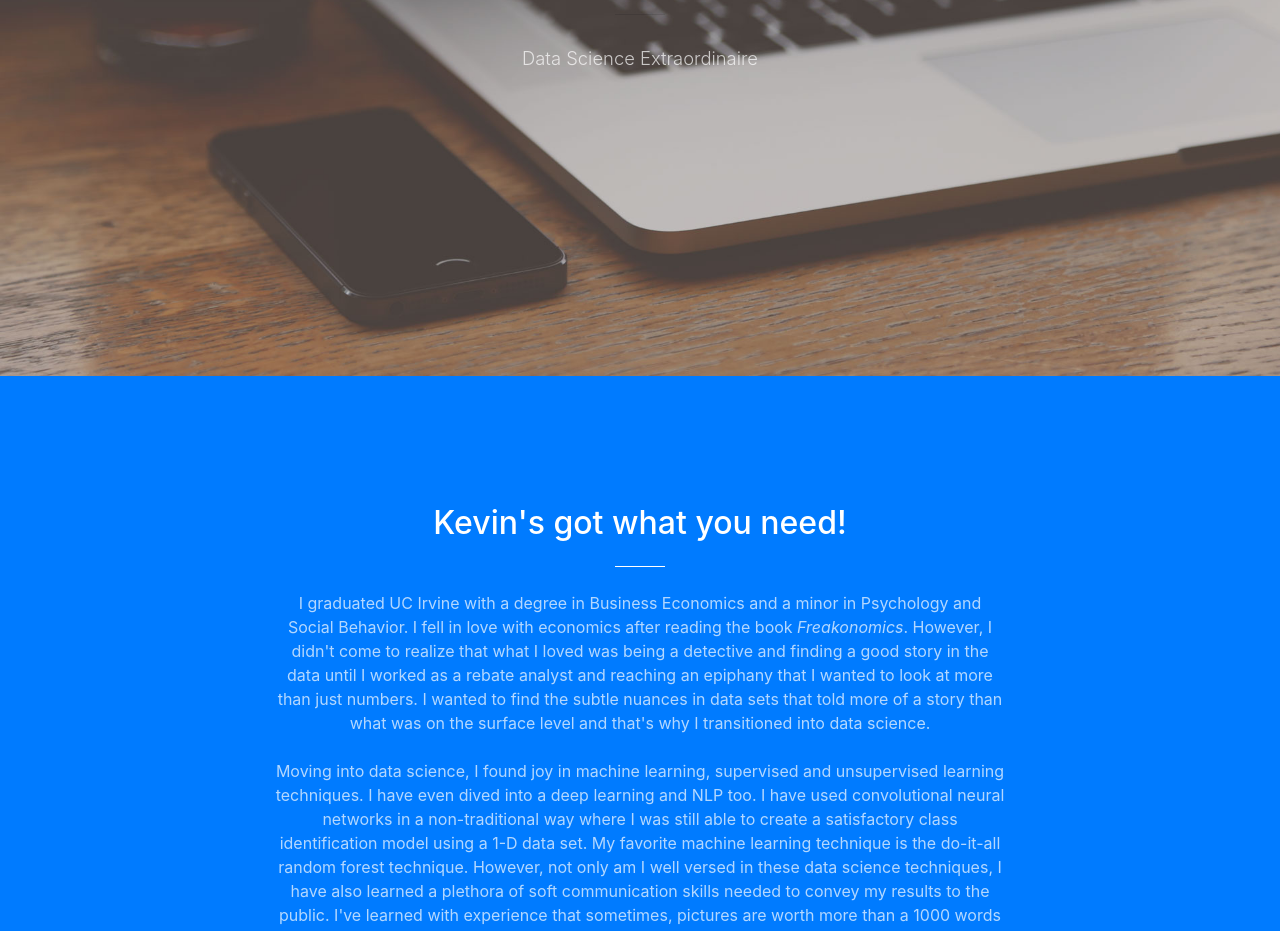
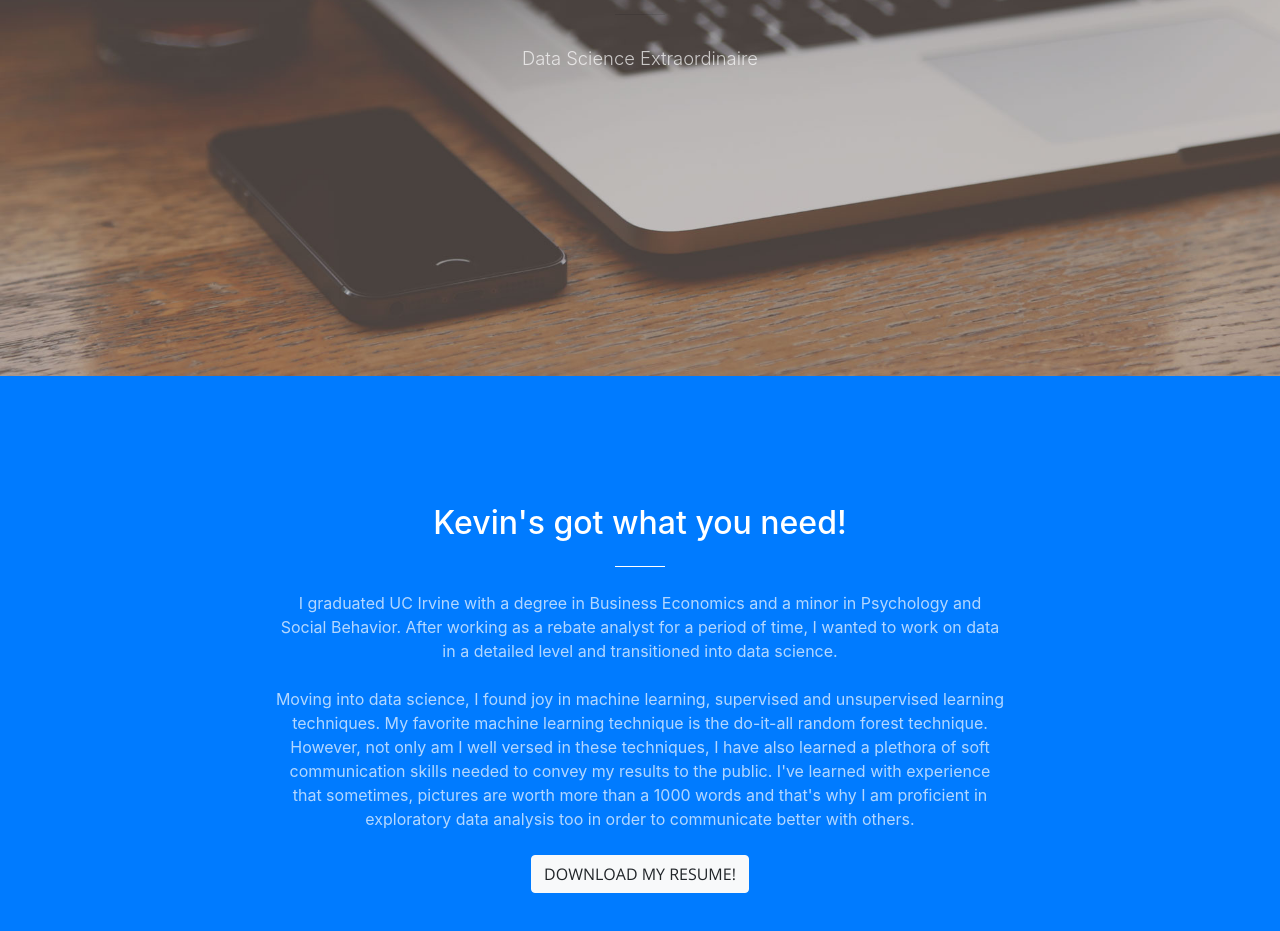
Before and after one commit to lamkg/lamkg.github.io, a website with bundled scripts: page index.html in a window 1280 px wide. Shown: the part 424-1355 px from the top of the page. Built offline with nearby package versions, Linux system fonts and the light colour scheme.

Commit message:
Semantic Edits

```diff
--- a/index.html
+++ b/index.html
@@ -59,7 +59,7 @@
         <div class="row">
           <div class="col-lg-10 mx-auto">
             <h1 class="text-uppercase">
-              <strong>Thank you for visiting my portfolio</strong>
+              <strong>Welcome to my portfolio</strong>
             </h1>
             <hr>
           </div>
@@ -77,15 +77,13 @@
           <div class="col-lg-8 mx-auto text-center">
             <h2 class="section-heading text-white">Kevin's got what you need!</h2>
             <hr class="light my-4">
-            <p class="text-faded mb-4">I graduated UC Irvine with a degree in Business Economics and a minor in Psychology and Social Behavior. I fell in love with economics after reading the book <i>Freakonomics</i>.
-            However, I didn't come to realize that what I loved was being a detective and finding a good story in the data until I worked as a rebate analyst and reaching an epiphany that I wanted to look at more than just numbers.
-          I wanted to find the subtle nuances in data sets that told more of a story than what was on the surface level and that's why I transitioned into data science.
+            <p class="text-faded mb-4">I graduated UC Irvine with a degree in Business Economics and a minor in Psychology and Social Behavior. After working as a rebate analyst for a period of time,
+          I wanted to work on data in a detailed level and transitioned into data science.
 
           <br>
           <br>
-          Moving into data science, I found joy in machine learning, supervised and unsupervised learning techniques. I have even dived into a deep learning and NLP too. I have used convolutional neural networks
-          in a non-traditional way where I was still able to create a satisfactory class identification model using a 1-D data set. My favorite machine learning technique is the do-it-all random forest technique.
-          However, not only am I well versed in these data science techniques, I have also learned a plethora of soft communication skills needed to convey my results to the public. I've learned with experience that sometimes,
+          Moving into data science, I found joy in machine learning, supervised and unsupervised learning techniques. My favorite machine learning technique is the do-it-all random forest technique.
+          However, not only am I well versed in these techniques, I have also learned a plethora of soft communication skills needed to convey my results to the public. I've learned with experience that sometimes,
           pictures are worth more than a 1000 words and that's why I am proficient in exploratory data analysis too in order to communicate better with others.
 
            </p>
```
